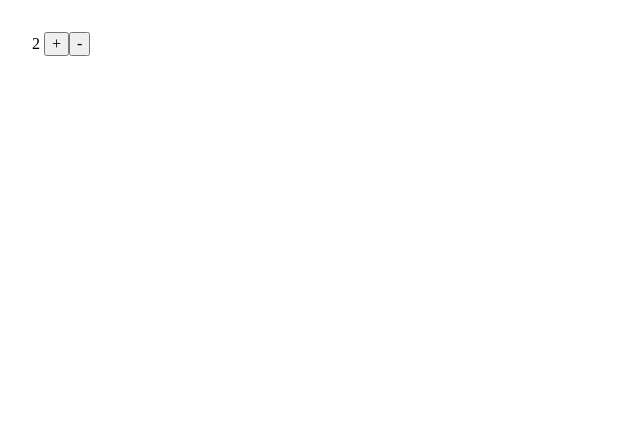
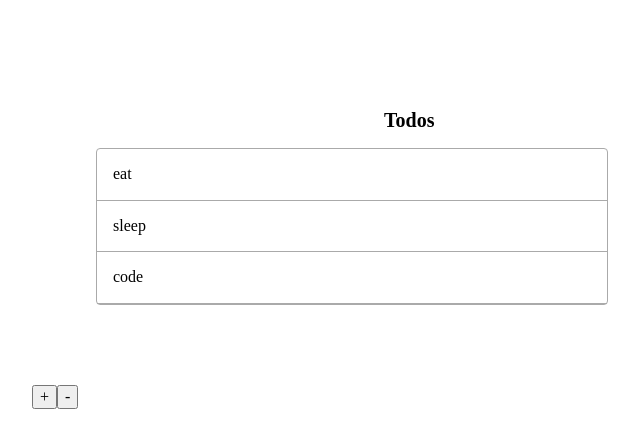
Before and after one commit to kpse/nuxt_starter, a Nuxt app: page / in a window 1280 px wide. Shown: the top 448 px of the page, without its empty margins (0-640 px from the left). Built offline with nearby package versions, Linux system fonts and the light colour scheme.

Commit message:
change counter to todo tasks

```diff
--- a/pages/index.vue
+++ b/pages/index.vue
@@ -1,25 +1,29 @@
 <template>
   <div class="pv4 pa4">
-    {{counter}}
+    <article class="pa3 pa5-ns">
+      <h1 class="f4 bold center mw6">Todos</h1>
+      <ul class="list pl0 ml0 mw6 ba b--light-silver br2">
+        <li v-for="todo of todos" class="ph3 pv3 bb b--light-silver">
+          {{ todo.task }}
+        </li>
+      </ul>
+    </article>
     <button @click="increment">+</button>
     <button @click="decrement">-</button>
   </div>
 </template>
 
 <script>
-import {mapState, mapMutations} from 'vuex'
+import {mapState} from 'vuex'
 
 export default {
   computed: {
     ...mapState({
-      counter: state => state.counter
+      todos: state => state.todos
     })
   },
   methods: {
-    ...mapMutations([
-      'increment',
-      'decrement'
-    ])
+
   }
 }
 </script>
--- a/store/index.js
+++ b/store/index.js
@@ -1,5 +1,11 @@
 export const state = function () {
-  return {counter: 2}
+  return {
+    todos: [
+      {task: 'eat'},
+      {task: 'sleep'},
+      {task: 'code'}
+    ]
+  }
 }
 
 export const mutations = {
```
